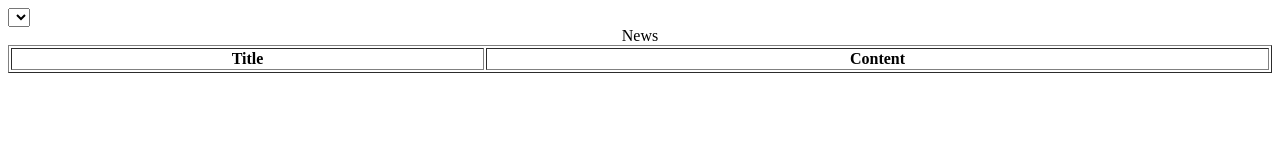
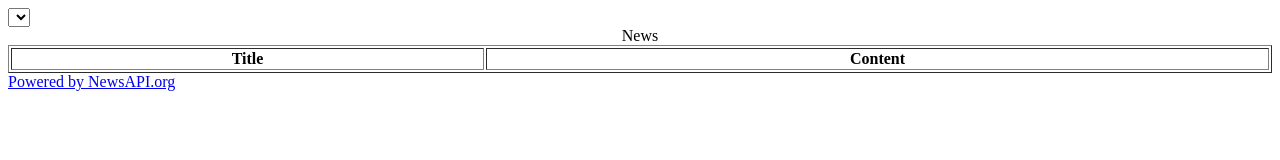
Before and after one commit to pavrozvd/frontcamp-mentoring-q4-2019, a plain HTML site: page es/index.html in a window 1280 px wide. Drawn offline with Linux system fonts and the light colour scheme; no server answers.

Commit message:
update 1

```diff
--- a/es/es6.html
+++ b/es/index.html
@@ -16,6 +16,7 @@
 	</tr>
 	<tbody></tbody>
 </table>
-<script type="text/javascript" src='.\es.js'></script>
+<a href="http://NewsAPI.org">Powered by NewsAPI.org</a>
+<script type="text/javascript" src='.\src\es.js'></script>
 </body>
 </html>
```
Also changed, not shown: es/src/es.js (renamed from es/es.js).
